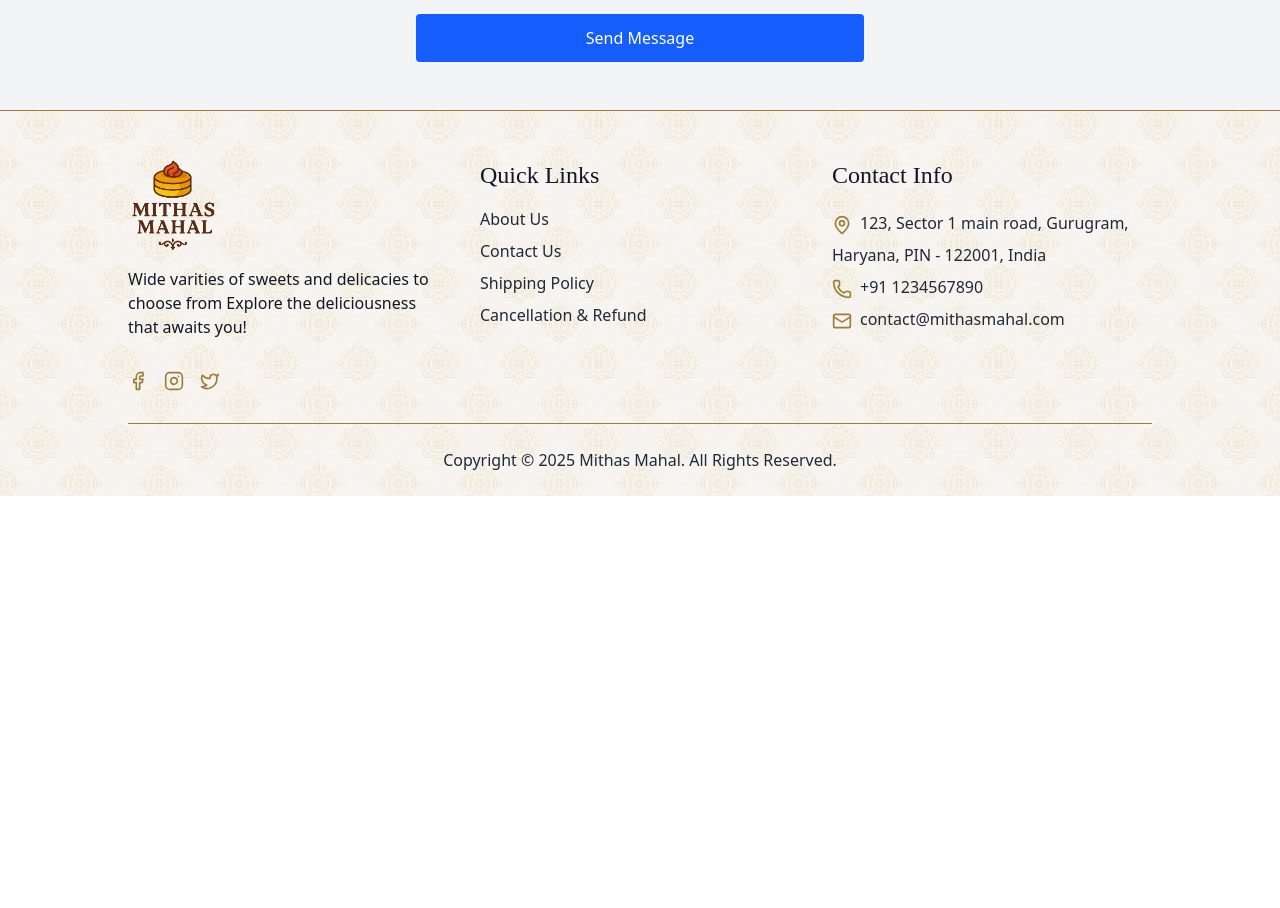
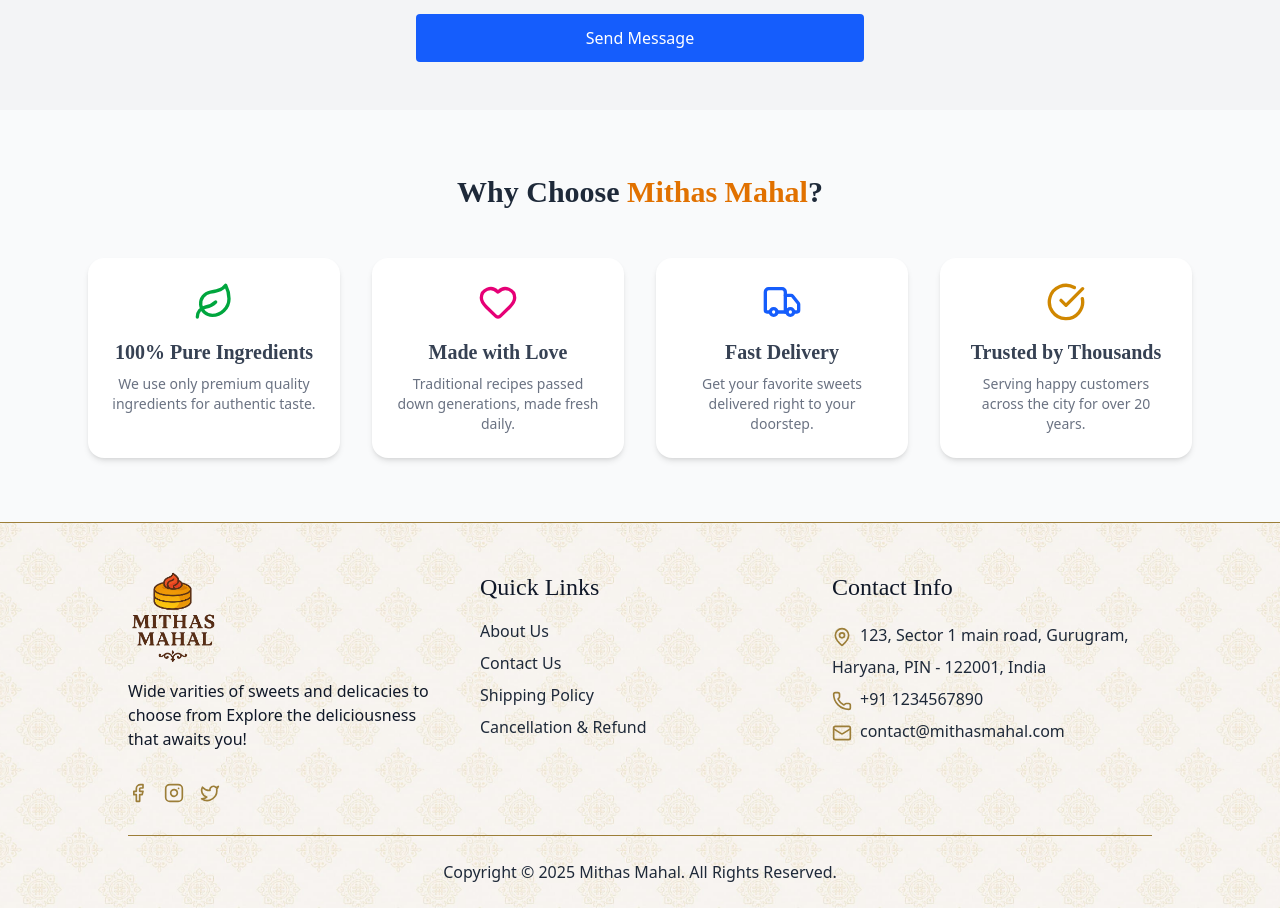
Before and after one commit to NXTGenTechnologies/MithasMahal, a React (Vite) app in the folder mithas-mahal/: page / in a window 1280 px wide. Shown: the part 5447-6355 px from the top of the page. Before the commit the page ends 5943 px from the top, so only its background shows below. Built offline with nearby package versions, Linux system fonts and the light colour scheme.

Commit message:
Update App.jsx

```diff
--- a/mithas-mahal/src/App.jsx
+++ b/mithas-mahal/src/App.jsx
@@ -52,6 +52,7 @@
 import Sweets from './components/Sweets';
 import Savouries from './components/Savouries';
 import Bakes from './components/Bakes';
+import Selection from './components/Selection';
 
 function App() {
   return (
@@ -134,6 +135,7 @@
         <Route path="/contactus" element={<Contact />}/>
 
             </Routes>
+      <Selection />
 
       <Footer />
     </div>
```
